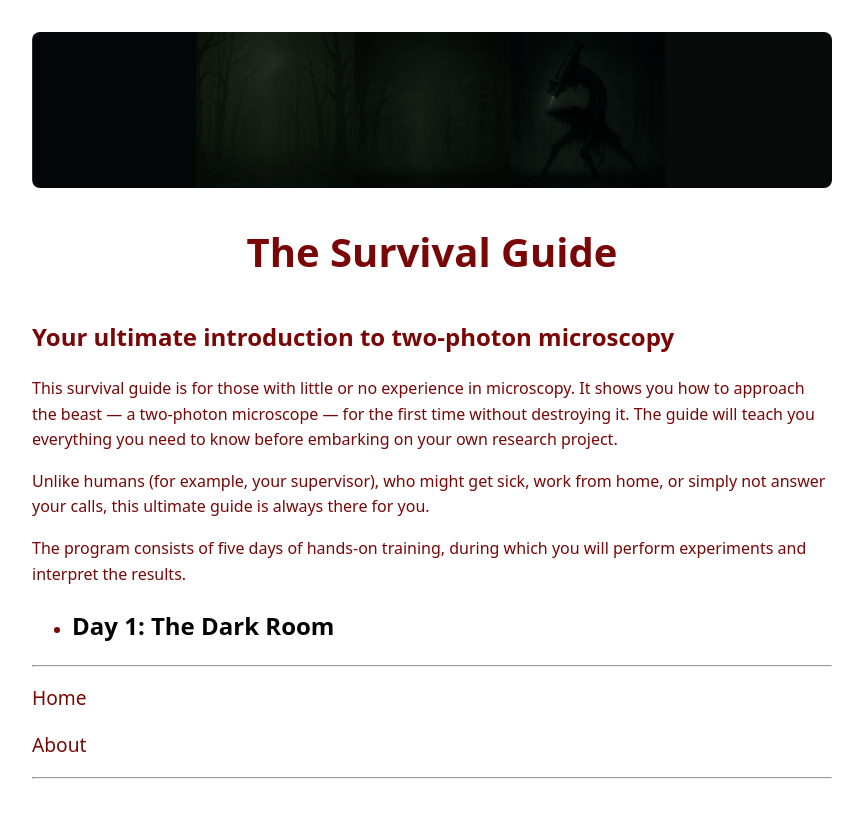
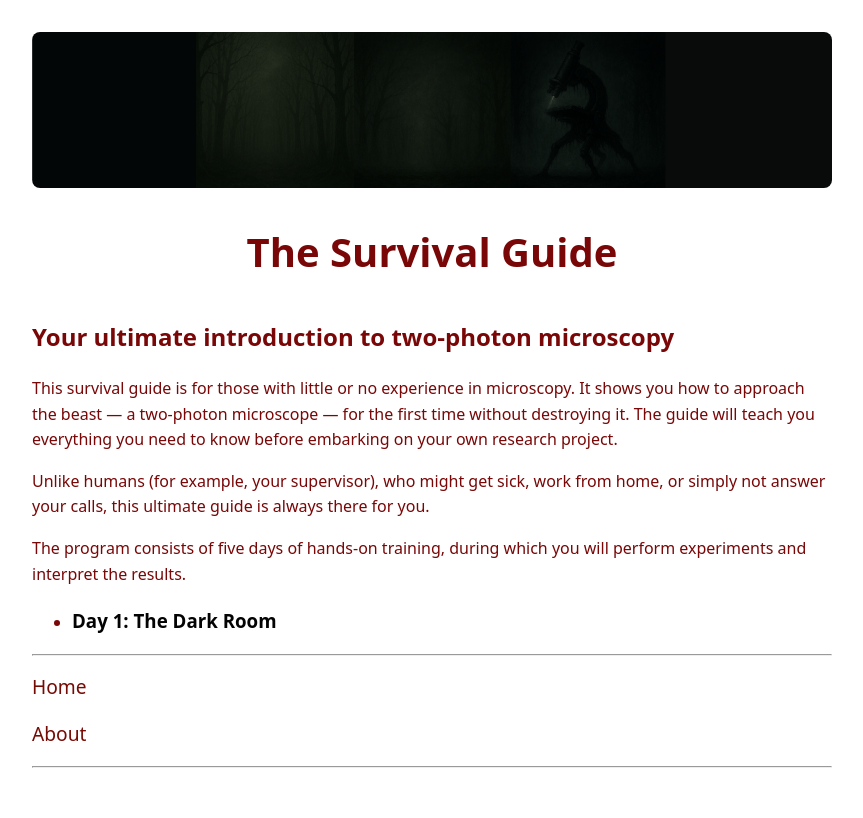
Before and after one commit to drkutuzov/drkutuzov.github.io, a Jekyll site: the page built from guide.md, in a window 1280 px wide. Shown: the top 818 px of the page, without its empty margins (208-1071 px from the left). Built offline with Jekyll 4.4.1, drawn with Linux system fonts in a browser that asks for light colours; our own code applies the rules of GitHub Pages for plain Markdown files.

Commit message:
banner refs

```diff
--- a/_includes/banner.html
+++ b/_includes/banner.html
@@ -1 +1 @@
-<img src="./images/home_banner.png" alt="Group Website banner">
+<img src="/images/home_banner.png" alt="Group Website banner">
--- a/_includes/banner_faq.html
+++ b/_includes/banner_faq.html
@@ -1 +1 @@
-<img src="./images/faq_banner.png" alt="Group Website banner">
+<img src="/images/faq_banner.png" alt="Group Website banner">
--- a/_includes/banner_guide.html
+++ b/_includes/banner_guide.html
@@ -1 +1 @@
-<img src="./images/guide_banner.png" alt="Group Website banner">
+<img src="/images/guide_banner.png" alt="Group Website banner">
--- a/guide.md
+++ b/guide.md
@@ -8,4 +8,4 @@ This survival guide is for those with little or no experience in microscopy. It
 Unlike humans (for example, your supervisor), who might get sick, work from home, or simply not answer your calls, this ultimate guide is always there for you.
 
 The program consists of five days of hands-on training, during which you will perform experiments and interpret the results.
-* <h2> <a href="/guide/day1"> Day 1: The Dark Room </a> </h2>
+* <h3> <a href="/guide/day1"> Day 1: The Dark Room </a> </h3>
```
